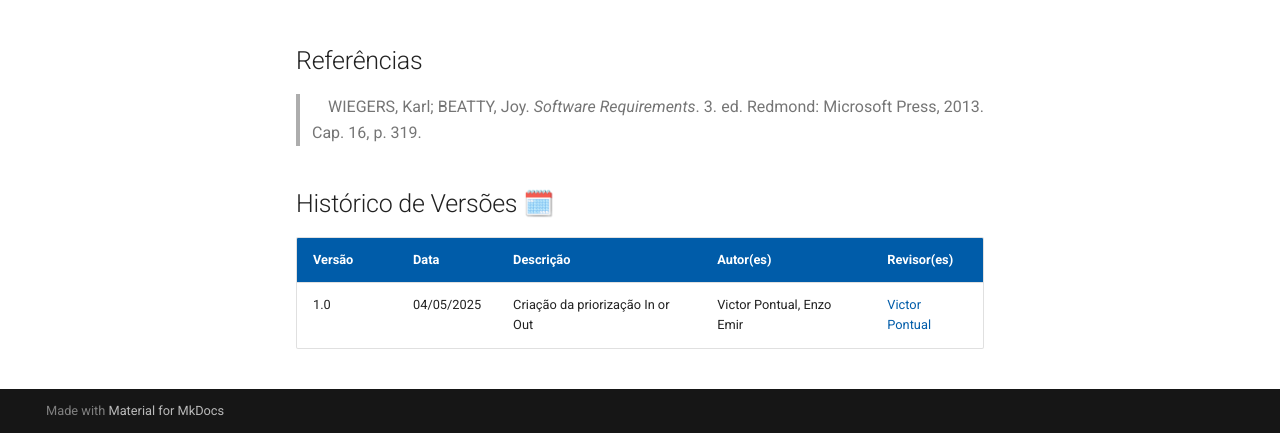
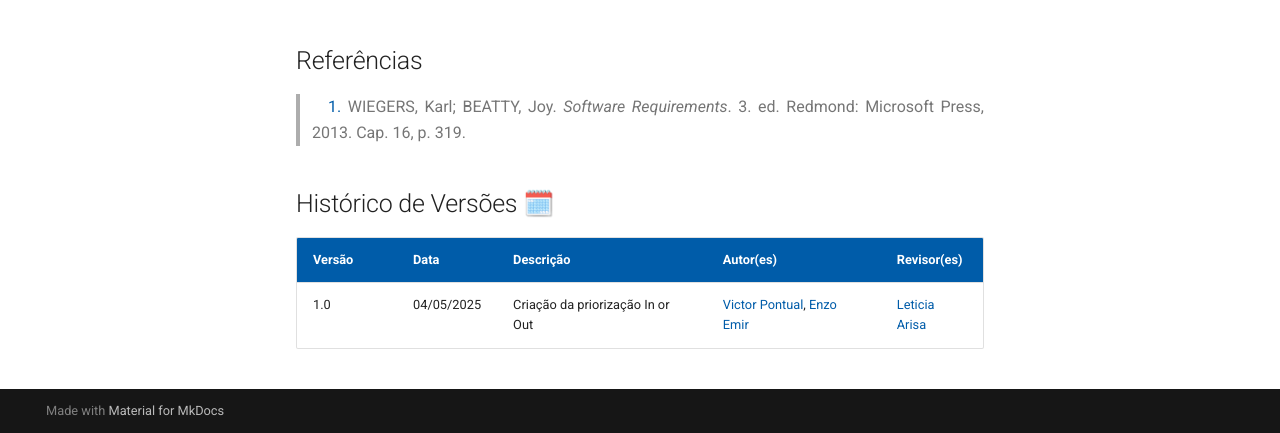
Before and after one commit to eduardodpms/REQ-FGTS, an MkDocs documentation site: the page built from docs/Elicitacao/Tecnicas-de-Priorizacao/In-or-Out.md, in a window 1280 px wide and 900 px high, scrolled down 5328 px, cut to the strip 467-900 px from the top of the window. Built offline with MkDocs 1.6.1 and Material for MkDocs 9.7.7, drawn with Linux system fonts in a browser that asks for light colours; comment, search, counter and statistics services are not loaded.

Commit message:
Update In-or-Out.md

```diff
--- a/docs/Elicitacao/Tecnicas-de-Priorizacao/In-or-Out.md
+++ b/docs/Elicitacao/Tecnicas-de-Priorizacao/In-or-Out.md
@@ -101,10 +101,10 @@ Requisitos classificados como **OUT** foram justificados com base em sua não es
 
 ## Referências
 
-> WIEGERS, Karl; BEATTY, Joy. *Software Requirements*. 3. ed. Redmond: Microsoft Press, 2013. Cap. 16, p. 319.
+> <a id="REF1" href="#anchor_1">1.</a> WIEGERS, Karl; BEATTY, Joy. *Software Requirements*. 3. ed. Redmond: Microsoft Press, 2013. Cap. 16, p. 319.
 
 ## Histórico de Versões 🗓️
 
 | Versão | Data       | Descrição                        | Autor(es)                      | Revisor(es) |
 | ------ | ---------- | -------------------------------- | ------------------------------ | ----------- |
-| 1.0    | 04/05/2025 | Criação da priorização In or Out | Victor Pontual, Enzo Emir | [Victor Pontual](https://github.com/VictorPontual)         |
+| 1.0    | 04/05/2025 | Criação da priorização In or Out | [Victor Pontual](https://github.com/VictorPontual), [Enzo Emir](https://github.com/EnzoEmir) | [Leticia Arisa](https://github.com/Leticia-Arisa-K-Higa)         |
```
